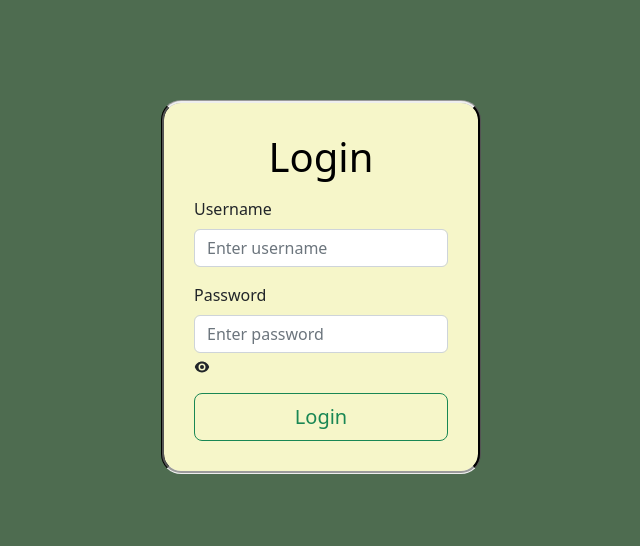
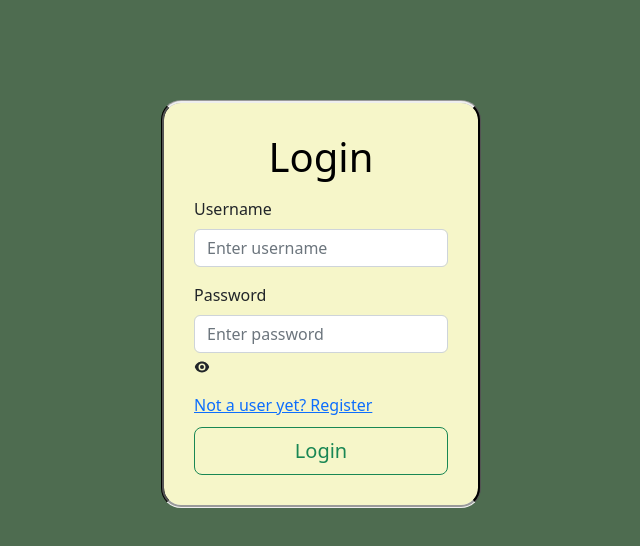
Before and after one commit to th0ng/Keepaki, a React (Create React App) app in the folder webapp/: page / in a window 1280 px wide. Shown: the top 546 px of the page, without its empty margins (319-959 px from the left). Built offline with nearby package versions, Linux system fonts and the light colour scheme; no server answers.

Commit message:
create homepage, register page

```diff
--- a/webapp/package.json
+++ b/webapp/package.json
@@ -15,6 +15,7 @@
     "react-bootstrap": "^2.5.0",
     "react-dom": "^18.2.0",
     "react-icons": "^4.6.0",
+    "react-router-dom": "^6.4.3",
     "react-scripts": "4.0.3",
     "web-vitals": "^2.1.4"
   },
--- a/webapp/src/App.js
+++ b/webapp/src/App.js
@@ -1,120 +1,24 @@
-import { useEffect, useState } from "react";
 import {Helmet} from "react-helmet";
-import noteService from "./services/notes";
-import loginService from "./services/login";
-import NotesList from "./components/NotesList";
-import Header from "./components/Header";
-import Login from "./components/Login";
+
+import { Route, Routes } from 'react-router-dom';
+
+import { HomePage, Register } from './pages';
 
 const App = () => {
-  const [notes, setNotes] = useState([]);
-
-  const [darkMode, setDarkMode] = useState(false);
-
-  const [username, setUsername] = useState('');
-  const [password, setPassword] = useState('');
-  const [user, setUser] = useState(null);
-
-  const hook = () => {
-    noteService
-      .getAll()
-      .then(initialNotes => {
-        setNotes(initialNotes);
-      });
-  }
-  useEffect(hook, [notes]);
-
-  useEffect(() => {
-    const loggedUserJSON = window.localStorage.getItem('loggedNoteappUser');
-    if (loggedUserJSON) {
-      const user = JSON.parse(loggedUserJSON);
-      setUser(user);
-      noteService.setToken(user.token);
-      console.log(user);
-      console.log(notes);
-    }
-  }, []);
-  const handleLogin = async (e) => {
-    e.preventDefault();
-
-    try {
-      const user = await loginService.login({username, password});
-
-      window.localStorage.setItem('loggedNoteappUser', JSON.stringify(user));
-
-      noteService.setToken(user.token);
-      setUser(user);
-      setUsername('');
-      setPassword('');
-    } catch (err) {
-      console.log(err);
-    }
-  }
-
-  const handleLogout = async (e) => {
-    try {
-      window.localStorage.removeItem('loggedNoteappUser');
-
-      noteService.setToken(null);
-
-      setUser(null);
-      setUsername('');
-      setPassword('');
-    } catch (err) {
-      console.log(err);
-    }
-  };
-
-  const addNote = (text) => {
-    const date = new Date();
-    const newNote = {
-      text: text,
-      date: date.toLocaleDateString()
-    }
-    noteService
-      .create(newNote)
-      .then(() => {
-        console.log('added new note');
-      })
-      .catch((error) => console.error(error));
-
-    hook();
-  }
-
-  const deleteNote = (id) => {
-    noteService
-      .remove(id)
-      .then(() => {
-        console.log('successfully deleted selected note');
-      })
-      .catch((error) => console.error(error));
-
-    hook();
-  }
-
-  const loginForm = () => (
-    <Login handleLogin={handleLogin} setUsername={setUsername} setPassword={setPassword}/>
-  );
-
-  const notesForm = () => {
-    return (
-      <div className="container">
-        <Header handleToggleDarkMode={setDarkMode} currentMode={darkMode} handleToggleLogout={handleLogout}/>
-        <NotesList notes={notes.filter((note) => note.user.username === user.username)} handleAddNote={addNote} handleDeleteNote={deleteNote}/>
-      </div>
-    );
-  };
 
   return (
     <div>
       <Helmet>
         <meta charSet="utf-8" />
         <title>Keepaki</title>
-        <link rel="canonical" href="http://example.com/example" />
+        <link rel="apple-touch-icon" href="./icons/apple-touch-icon.png" />
       </Helmet>
-    <div className={`${darkMode && 'dark-mode'}`}>
-      {user === null ? loginForm() : notesForm()}
-    </div>
+      <div>
+      <Routes>
+          <Route path="/" element={<HomePage />} />
+          <Route path="/register" element={<Register />} />
+      </Routes>
+      </div>
     </div>
   )
 }
--- a/webapp/src/components/Login.js
+++ b/webapp/src/components/Login.js
@@ -4,6 +4,9 @@ import { useState } from "react";
 import { Stack, Form, Button, FormGroup } from "react-bootstrap";
 
 import { HiEye, HiEyeSlash } from "react-icons/hi2";
+
+import { Link } from "react-router-dom";
+
 
 const Login = ({ handleLogin, setUsername, setPassword }) => {
   const [passwordShown, setPasswordShown] = useState(false);
@@ -24,7 +27,8 @@ const Login = ({ handleLogin, setUsername, setPassword }) => {
             <Form.Control type={passwordShown ? "text" : "password"} name="Password" placeholder="Enter password" onChange={({ target }) => setPassword(target.value)}/>
             {!passwordShown ? <HiEye onClick={togglePasswordShown}/> : <HiEyeSlash onClick={togglePasswordShown}/>}
           </Form.Group>
-          <div className="d-grid gap-2">
+          <Link to="/register">Not a user yet? Register</Link>
+          <div className="d-grid gap-2 login-button">
             <Button type="submit" size="lg" variant="outline-success">Login</Button>
           </div>
         </Form>
--- a/webapp/src/index.css
+++ b/webapp/src/index.css
@@ -5,7 +5,7 @@ body {
     sans-serif;
   -webkit-font-smoothing: antialiased;
   -moz-osx-font-smoothing: grayscale;
-  background-color: #F6F6C9;
+  background-color: #4E6C50;
 }
 
 code {
@@ -19,16 +19,17 @@ code {
   justify-content: space-between;
 }
 
-.dark-mode {
-  background-color: #153462;
+.light-mode {
+  background-color: #4E6C50;
 }
 
-h1 {
-  color: #153462;
+.dark-mode {
+  background-color: #395144;
 }
 
+
 .dark-mode h1 {
-  color: #F6F6C9;
+  color: #F0EBCE;
 }
 
 .mode-toggle-light:hover {
@@ -61,13 +62,13 @@ h1 {
 }
 
 .note.new{
-  background-color: #67d7cc;
+  background-color: #AA8B56;
 }
 
 textarea {
   border: none;
   resize: none;
-  background-color: #67d7cc;
+  background-color: #AA8B56;
 }
 
 textarea:focus{
@@ -127,3 +128,7 @@ textarea:focus{
   border-style: groove;
   border-inline-color: black;
 }
+
+.login-button {
+  margin-top: 10px;
+}
--- a/webapp/src/index.js
+++ b/webapp/src/index.js
@@ -2,12 +2,13 @@ import React from 'react';
 import ReactDOM from 'react-dom/client';
 import './index.css';
 import App from './App';
+import { BrowserRouter as Router } from 'react-router-dom';
 
 import 'bootstrap/dist/css/bootstrap.min.css';
 
 const root = ReactDOM.createRoot(document.getElementById('root'));
 root.render(
-  <React.StrictMode>
+  <Router>
     <App />
-  </React.StrictMode>
+  </Router>
 );
--- /dev/null
+++ b/webapp/src/pages/HomePage.js
@@ -0,0 +1,114 @@
+import { useEffect, useState } from "react";
+import noteService from "../services/notes";
+import loginService from "../services/login";
+import NotesList from "../components/NotesList";
+import Header from "../components/Header";
+import Login from "../components/Login";
+
+const HomePage = () => {
+  const [notes, setNotes] = useState([]);
+
+  const [darkMode, setDarkMode] = useState(false);
+
+  const [username, setUsername] = useState('');
+  const [password, setPassword] = useState('');
+  const [user, setUser] = useState(null);
+
+  const hook = () => {
+    noteService
+      .getAll()
+      .then(initialNotes => {
+        setNotes(initialNotes);
+      });
+  }
+  useEffect(hook, [notes]);
+
+  useEffect(() => {
+    const loggedUserJSON = window.localStorage.getItem('loggedNoteappUser');
+    if (loggedUserJSON) {
+      const user = JSON.parse(loggedUserJSON);
+      setUser(user);
+      noteService.setToken(user.token);
+      console.log(user);
+      console.log(notes);
+    }
+  }, []);
+  const handleLogin = async (e) => {
+    e.preventDefault();
+
+    try {
+      const user = await loginService.login({username, password});
+
+      window.localStorage.setItem('loggedNoteappUser', JSON.stringify(user));
+
+      noteService.setToken(user.token);
+      setUser(user);
+      setUsername('');
+      setPassword('');
+    } catch (err) {
+      console.log(err);
+    }
+  }
+
+  const handleLogout = async (e) => {
+    try {
+      window.localStorage.removeItem('loggedNoteappUser');
+
+      noteService.setToken(null);
+
+      setUser(null);
+      setUsername('');
+      setPassword('');
+    } catch (err) {
+      console.log(err);
+    }
+  };
+
+  const addNote = (text) => {
+    const date = new Date();
+    const newNote = {
+      text: text,
+      date: date.toLocaleDateString()
+    }
+    noteService
+      .create(newNote)
+      .then(() => {
+        console.log('added new note');
+      })
+      .catch((error) => console.error(error));
+
+    hook();
+  }
+
+  const deleteNote = (id) => {
+    noteService
+      .remove(id)
+      .then(() => {
+        console.log('successfully deleted selected note');
+      })
+      .catch((error) => console.error(error));
+
+    hook();
+  }
+
+  const loginForm = () => (
+    <Login handleLogin={handleLogin} setUsername={setUsername} setPassword={setPassword}/>
+  );
+
+  const notesForm = () => {
+    return (
+      <div className="container">
+        <Header handleToggleDarkMode={setDarkMode} currentMode={darkMode} handleToggleLogout={handleLogout}/>
+        <NotesList notes={notes.filter((note) => note.user.username === user.username)} handleAddNote={addNote} handleDeleteNote={deleteNote}/>
+      </div>
+    );
+  };
+
+  return (
+    <div className={`${darkMode && 'dark-mode'}`}>
+      {user === null ? loginForm() : notesForm()}
+    </div>
+  )
+}
+
+export default HomePage;
--- /dev/null
+++ b/webapp/src/pages/Register.js
@@ -0,0 +1,9 @@
+const Register = () => {
+  return (
+    <div>
+      This is register page.
+    </div>
+  )
+}
+
+export default Register;
--- /dev/null
+++ b/webapp/src/pages/index.js
@@ -0,0 +1,7 @@
+import Register from "./Register";
+import HomePage from "./HomePage";
+
+export {
+  HomePage,
+  Register
+}
```
Also changed, not shown: webapp/public/apple-touch-icon.png (added), 1 other file (tests, documents, lock files or other folders).
